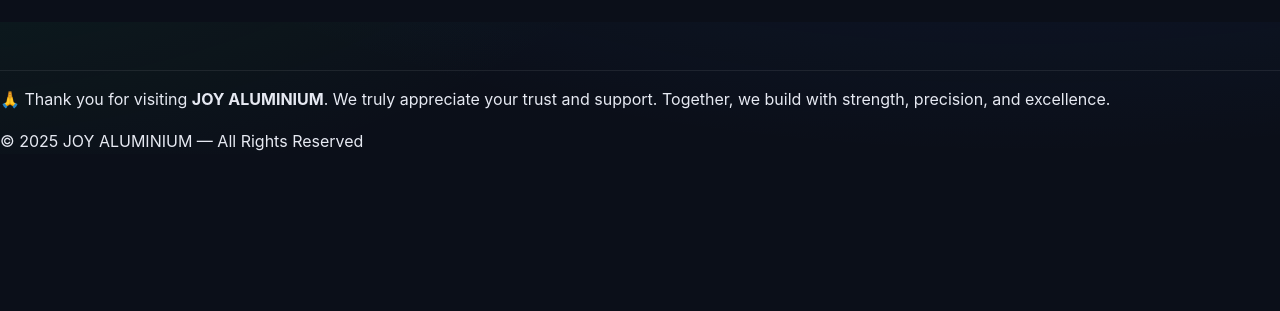
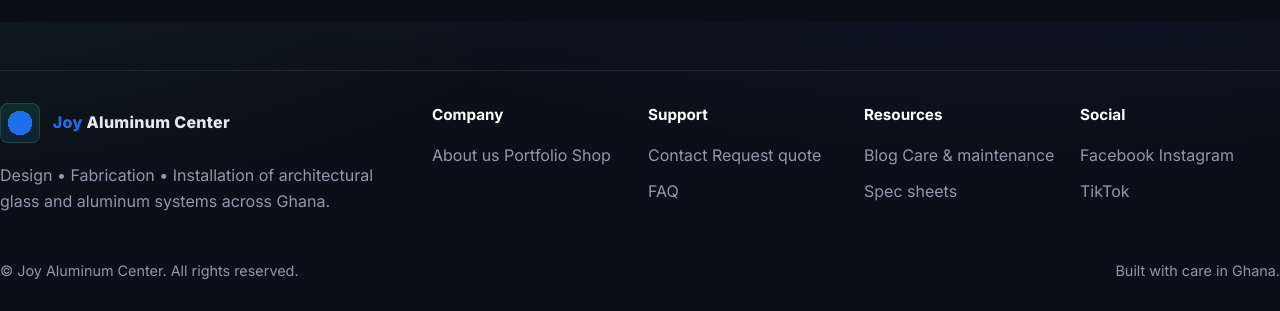
Before and after one commit to FireHazard10/Proff-x, a plain HTML site: page company-info.html in a window 1280 px wide. Shown: the part 1165-1476 px from the top of the page. Before the commit the page ends 1319 px from the top, so only its background shows below. Drawn offline with Linux system fonts and the light colour scheme.

Commit message:
Update company-info.html

```diff
--- a/company-info.html
+++ b/company-info.html
@@ -11,9 +11,27 @@
     rel="stylesheet"
     href="https://cdnjs.cloudflare.com/ajax/libs/font-awesome/6.5.0/css/all.min.css"
   />
+   <link
+      href="https://fonts.googleapis.com/css2?family=Inter:wght@400;500;600;700;800&family=Playfair+Display:wght@600;700&display=swap"
+      rel="stylesheet"
+    />
   <body>
     <header>
-      <a href="home-page.html">🏠HOME</a>
+       <a href="home-page.html" class="home-link">
+        <svg
+          class="logo"
+          fill="none"
+          stroke="currentColor"
+          stroke-width="2"
+          viewBox="0 0 24 24"
+        >
+          <path
+            stroke-linecap="round"
+            stroke-linejoin="round"
+            d="M3 9.75L12 3l9 6.75V21a.75.75 0 01-.75.75h-5.25v-6.75h-6V21.75H3.75A.75.75 0 013 21V9.75z"
+          />
+        </svg>
+        HOME
       <!-- Social Media Bar -->
       <div class="social-icons">
         <a href="https://linkedin.com" target="_blank" aria-label="LinkedIn">
@@ -36,7 +54,7 @@
     <main>
       <div class="abt">
         <div class="abt-left">
-          <div class="logo">JOY ALUMINIUM</div>
+          <div class="name">JOY ALUMINIUM CENTER</div>
           <img src="img/09.jpg" alt="Company Logo" />
         </div>
 
@@ -85,13 +103,60 @@
       </section>
     </main>
 
-    <footer class="appreciation">
-      <p>
-        🙏 Thank you for visiting <strong>JOY ALUMINIUM</strong>. We truly
-        appreciate your trust and support. Together, we build with strength,
-        precision, and excellence.
-      </p>
-      <p>© 2025 JOY ALUMINIUM — All Rights Reserved</p>
+    <!-- Footer -->
+    <footer>
+      <div class="container footer">
+        <div class="f-brand">
+          <a class="brand" href="#">
+            <span class="logo" aria-hidden="true"></span>
+            <strong class="brand-title"
+              ><span>Joy</span> Aluminum Center</strong
+            >
+          </a>
+          <p style="margin: 0.8rem 0 0">
+            Design • Fabrication • Installation of architectural glass and
+            aluminum systems across Ghana.
+          </p>
+        </div>
+        <div class="f-cols">
+          <div class="f-col">
+            <h4>Company</h4>
+            <a href="#about">About us</a>
+            <a href="#works">Portfolio</a>
+            <a href="#shop">Shop</a>
+          </div>
+          <div class="f-col">
+            <h4>Support</h4>
+            <a href="#contact">Contact</a>
+            <a href="#quote">Request quote</a>
+            <a href="#">FAQ</a>
+          </div>
+          <div class="f-col">
+            <h4>Resources</h4>
+            <a href="#">Blog</a>
+            <a href="#">Care & maintenance</a>
+            <a href="#">Spec sheets</a>
+          </div>
+          <div class="f-col">
+            <h4>Social</h4>
+            <a href="https://www.facebook.com" target="_blank" rel="noopener"
+              >Facebook</a
+            >
+            <a href="https://www.instagram.com" target="_blank" rel="noopener"
+              >Instagram</a
+            >
+            <a href="https://www.tiktok.com" target="_blank" rel="noopener"
+              >TikTok</a
+            >
+          </div>
+        </div>
+      </div>
+      <div class="container legal">
+        <div>
+          © <span id="year"></span> Joy Aluminum Center. All rights reserved.
+        </div>
+        <div>Built with care in Ghana.</div>
+      </div>
     </footer>
   </body>
 </html>
```
